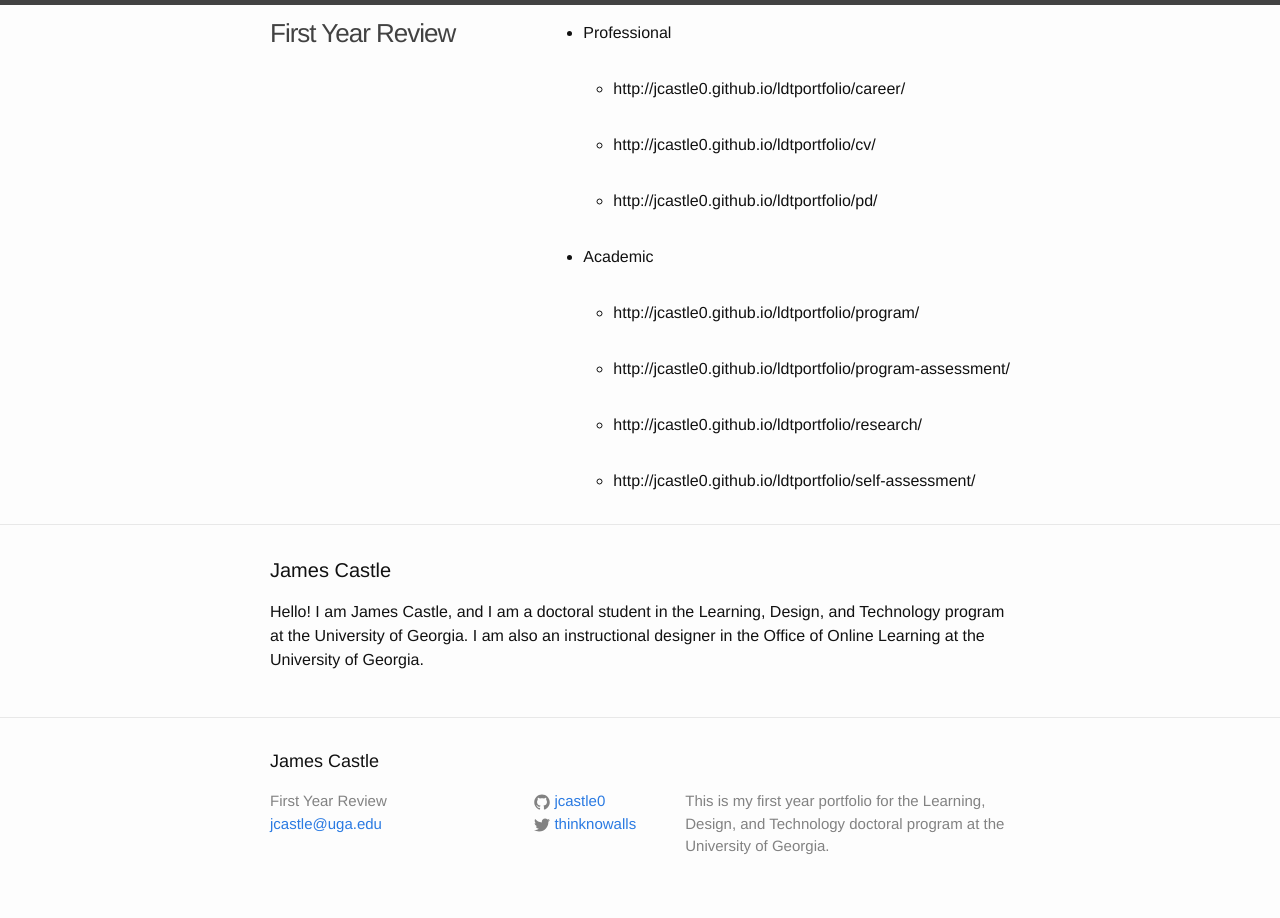
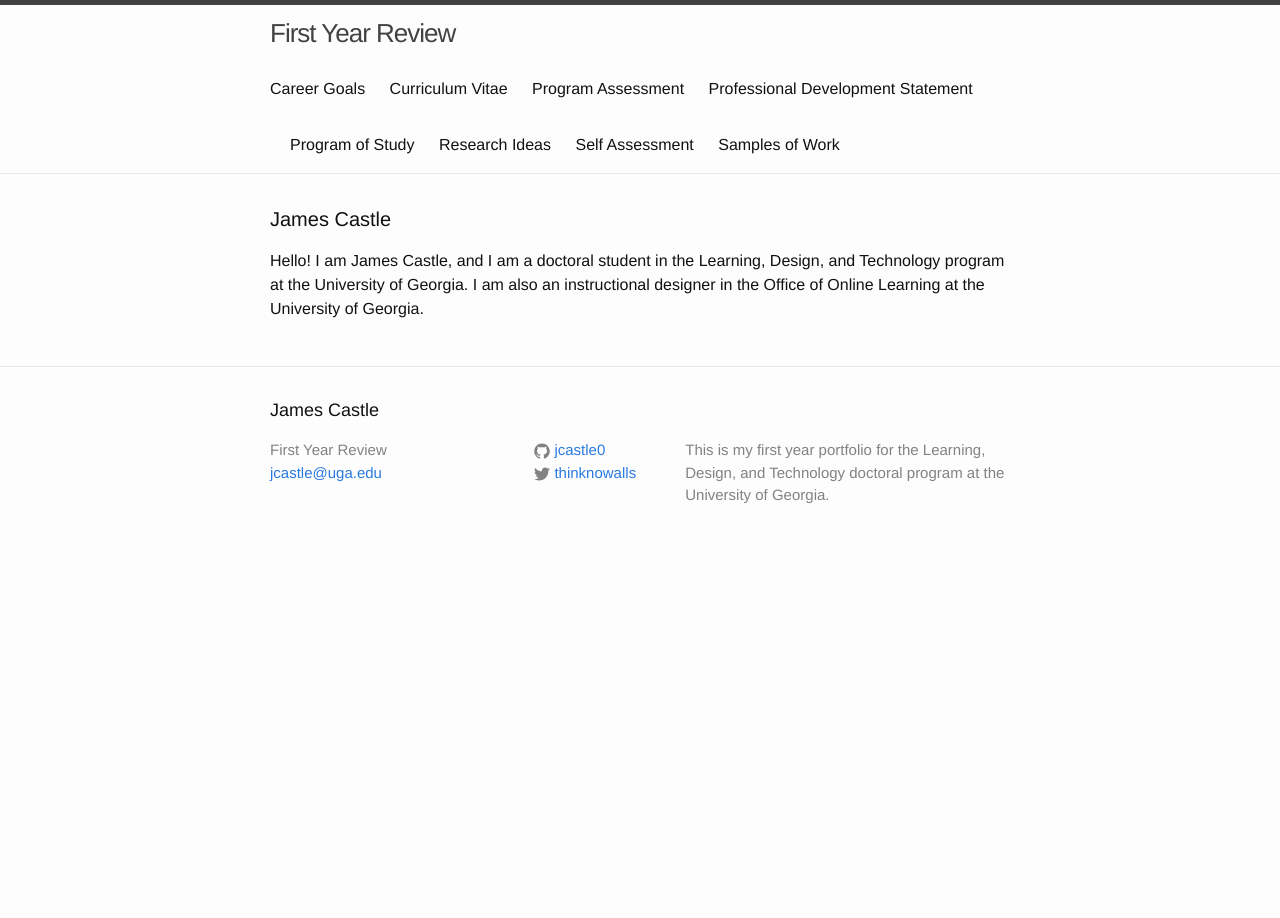
Before and after one commit to jcastle0/ldtportfolio, a Jekyll site: the page built from index.html, in a window 1280 px wide. Built offline with Jekyll 4.4.1, drawn with Linux system fonts in a browser that asks for light colours.

Commit message:
Update header.html

```diff
--- a/_includes/header.html
+++ b/_includes/header.html
@@ -14,23 +14,11 @@
       </a>
 
       <div class="trigger">
-        <ul>
-        	<li>Professional
-        		<ul>
-        			<li>http://jcastle0.github.io/ldtportfolio/career/</li>
-        			<li>http://jcastle0.github.io/ldtportfolio/cv/</li>
-        			<li>http://jcastle0.github.io/ldtportfolio/pd/</li>
-        		</ul>
-        	</li>
-        	<li>Academic
-        		<ul>
-        			<li>http://jcastle0.github.io/ldtportfolio/program/</li>
-        			<li>http://jcastle0.github.io/ldtportfolio/program-assessment/</li>
-        			<li>http://jcastle0.github.io/ldtportfolio/research/</li>
-        			<li>http://jcastle0.github.io/ldtportfolio/self-assessment/</li>
-        		</ul>
-        	</li>
-      </ul>
+        {% for page in site.pages %}
+          {% if page.title %}
+          <a class="page-link" href="{{ page.url | prepend: site.baseurl }}">{{ page.title }}</a>
+          {% endif %}
+        {% endfor %}
       </div>
     </nav>
 
```
